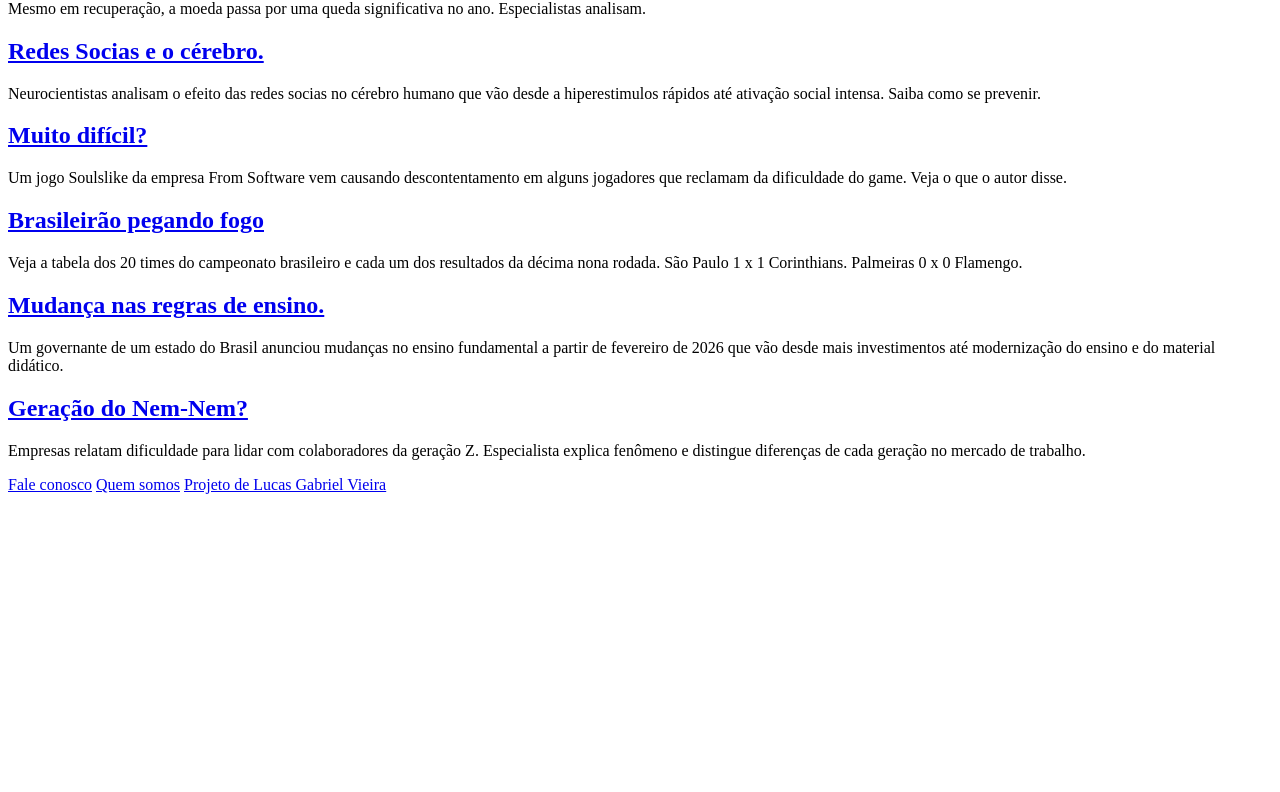
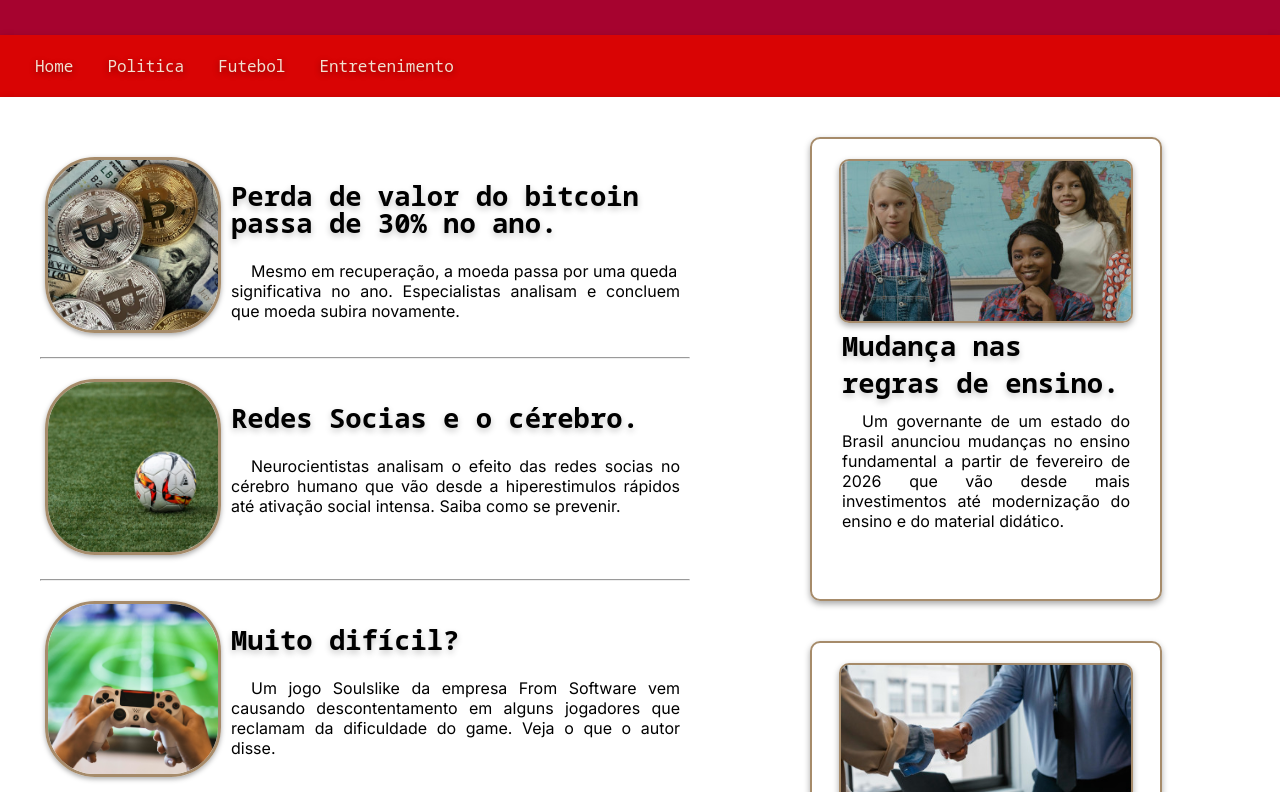
Before and after one commit to LucasGabrielBVieira/site-projeto, a plain HTML site: page index.html in a window 1280 px wide. Shown: the part 165-957 px from the top of the page. Before the commit the page ends 800 px from the top, so only its background shows below. Drawn offline with Linux system fonts and the light colour scheme; a web font is replaced by a local one.

Commit message:
estilo-index

```diff
--- /dev/null
+++ b/estilos/style.css
@@ -0,0 +1,158 @@
+@charset "UTF-8";
+@import url('https://fonts.googleapis.com/css2?family=Inter:wght@100..900&display=swap');
+@import url('https://fonts.googleapis.com/css2?family=Inter:wght@100..900&family=Noto+Sans+Mono:wght@100..900&display=swap');
+@import url('https://fonts.googleapis.com/css2?family=Big+Shoulders+Text:wght@100..900&family=Inter:wght@100..900&family=Noto+Sans+Mono:wght@100..900&display=swap');
+:root {
+    --font01: "Inter", sans-serif;
+    --font02: "Noto Sans Mono", monospace;
+    --font03: "Big Shoulders Text", sans-serif;
+
+    --cor01: #F2E0D0;
+    --cor02: #A68B6A;
+    --cor03: #D90404;
+    --cor04: #A60303;
+    --cor05: #A6032F;
+}
+* {
+    margin: 0px;
+    padding: 0px;
+}
+
+html, body {
+    height: 100vh;
+    background-color: var(--cor01);
+}
+a {
+    text-decoration: none;
+    color: black;
+}
+main p {
+    text-indent: 20px;
+    text-align: justify;
+}
+header {
+    background-color: var(--cor05);
+    height: 150px;
+    padding-top: 50px;
+    padding-left: 90px;
+    font-family: var(--font03);
+    font-size: 2.8em;
+    color: var(--cor01);
+    text-shadow: 1px 3px 5px rgba(0, 0, 0, 0.397);
+}
+nav {
+    background-color: var(--cor03);
+    padding: 20px;
+    box-shadow: 0px 4px 8px rgba(0, 0, 0, 0.356);
+}
+nav a{
+    padding: 15px 15px;
+    font-family: var(--font02);
+    font-weight: 500;
+    color: var(--cor01);
+    text-shadow: 0px 2px 6px rgba(0, 0, 0, 0.397);
+}
+nav a:hover {
+    transition-duration: 0.5s;
+    border: 1px solid rgba(0, 0, 0, 0.199);
+    border-radius: 5px;
+    background-color: var(--cor01);
+    color: #A60303;
+    box-shadow: 0px 3px 7px rgba(0, 0, 0, 0.342);
+}
+main {
+    height: 110vh;
+    background-color: white;
+    max-width: 1200px;
+    margin: auto;
+    padding: 40px;
+    box-shadow: 0px 4px 8px rgba(0, 0, 0, 0.356);
+}
+section {
+    max-width: 650px;
+    float: left;
+}
+article > img {
+    box-shadow: 0px 2px 5px rgba(0, 0, 0, 0.336) ;
+    border: 3px solid var(--cor02);
+    border-radius: 50px;
+    width: 170px;
+    float: left;
+    margin-right: 10px;
+}
+article > h2 {
+    padding-top: 10px;
+    margin: 15px;
+    font-family: var(--font02);
+    font-weight: 700;
+    line-height: 1.0;
+    font-size: 1.7em;
+    text-shadow: 0px 3px 6px rgba(0, 0, 0, 0.226);
+}
+article > p {
+    padding: 10px;
+    font-family: var(--font01);
+}
+h2 > a:hover {
+    color: var(--cor03);
+}
+article {
+    padding-top: 20px;
+    padding-left: 5px;
+    display: flexbox;
+    height: 200px;
+}
+article:hover {
+    border-radius: 5px;
+    border: 1px solid var(--cor02);
+    background-color: var(--cor01);
+    transition-duration: 0.5s;
+}
+aside{
+    border: 2px solid var(--cor02);
+    border-radius: 10px;
+    max-width: 288px;
+    height: 400px;
+    padding: 20px 30px 40px;
+    margin-left: 10%;
+    margin-bottom: 40px;
+    display: inline-block;
+    box-shadow: 0px 3px 6px rgba(0, 0, 0, 0.342);
+}
+aside h2 {
+    font-family: var(--font02);
+    font-size: 1.7em;
+    padding-bottom: 10px;
+    text-shadow: 0px 3px 6px rgba(0, 0, 0, 0.226);
+}
+aside > p {
+    font-family: var(--font01);
+}
+aside > img {
+    width: 290px;
+    margin-left: 50%;
+    border: 2px solid var(--cor02);
+    border-radius: 10px;
+    transform: translate(-50%);
+    box-shadow: 0px 3px 6px rgba(0, 0, 0, 0.342);
+}
+aside:hover {
+    box-shadow: 0px 6px 6px rgba(0, 0, 0, 0.342);
+    background-color: var(--cor01);
+    transition-duration: .5s;
+}
+footer {
+    background-color: black;
+    height: 90px;
+    text-align: center;
+    padding-top: 60px;
+
+}
+footer a {
+    color: white;
+    padding-right: 70px;
+    font-family: var(--font01);
+}
+footer a:hover {
+    text-decoration: underline;
+}
--- a/index.html
+++ b/index.html
@@ -5,9 +5,9 @@
     <meta name="viewport" content="width=device-width, initial-scale=1.0">
     <title>Sec</title>
     <link rel="shortcut icon" href="imagens/icone.ico" type="image/x-icon">
+    <link rel="stylesheet" href="estilos/style.css">
 </head>
 <body>
-    <main>
     <header>
         <h1>SEC</h1>
     </header>
@@ -17,15 +17,19 @@
         <a href="#">Futebol</a>
         <a href="#">Entretenimento</a>
     </nav>
+    <main>
             <section>
                 <article>
+                    <img src="imagens/principal-01.png" alt="">
                     <h2><a href="#">Perda de valor do bitcoin passa de 30% no ano.</a></h2>
                     <p>
-                        Mesmo em recuperação, a moeda passa por uma queda significativa no ano.
-                        Especialistas analisam.
+                        Mesmo em recuperação, a moeda passa por uma queda <br> significativa no ano.
+                        Especialistas analisam e concluem que moeda subira novamente.
                     </p>
                 </article>
+                <hr>
                 <article>
+                    <img src="imagens/principal-02.png" alt="">
                     <h2><a href="#">Redes Socias e o cérebro.</a></h2>
                     <p>
                         Neurocientistas analisam o efeito das redes socias no cérebro
@@ -33,7 +37,9 @@
                         Saiba como se prevenir.
                     </p>
                 </article>
+                <hr>
                 <article>
+                    <img src="imagens/principal-04.png" alt="">
                     <h2><a href="#">Muito difícil?</a></h2>
                     <p>
                         Um jogo Soulslike da empresa From Software vem
@@ -41,10 +47,10 @@
                         Veja o que o autor disse.
                     </p>
                 </article>
+                <hr>
                 <article>
-                    <a href="#">
-                        <h2>Brasileirão pegando fogo</h2>
-                    </a>
+                    <img src="imagens/principal-03.png" alt="">
+                    <h2><a href="#">Brasileirão pegando fogo!</a></h2>
                     <p>
                         Veja a tabela dos 20 times do campeonato brasileiro e
                         cada um dos resultados da décima nona rodada. São Paulo 1 x 1 Corinthians.
@@ -52,24 +58,30 @@
                     </p>
                 </article>
             </section>
+
             <aside>
+                <img src="imagens/imagem-periferica02.jpg" alt="">
                 <h2><a href="#">Mudança nas regras de ensino.</a></h2>
+                <p>
                         Um governante de um estado do Brasil anunciou mudanças no ensino fundamental
                         a partir de fevereiro de 2026 que vão desde mais investimentos até
                         modernização do ensino e do material didático.
+                </p>
             </aside>
             <aside>
+                <img src="imagens/imagem-periferica01.jpg" alt="">
                 <h2><a href="#">Geração do Nem-Nem?</a></h2>
                 <p>
                     Empresas relatam dificuldade para lidar com colaboradores da geração Z.
                     Especialista explica fenômeno e distingue diferenças de cada geração no mercado de trabalho.
                 </p>
             </aside>
+
     </main>
     <footer>
         <a href="#">Fale conosco</a>
+        <a href="https://github.com/LucasGabrielBVieira" target="_blank">Projeto de Lucas Gabriel Vieira</a>
         <a href="#">Quem somos</a>
-        <a href="#">Projeto de Lucas Gabriel Vieira</a>
     </footer>
 
 </body>
```
Lines whose indentation alone changed are shown as unchanged.
